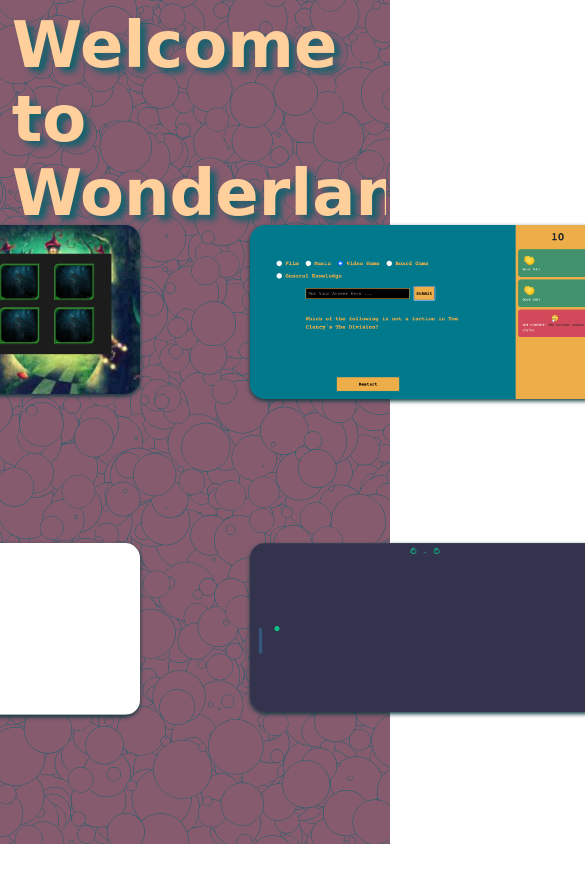
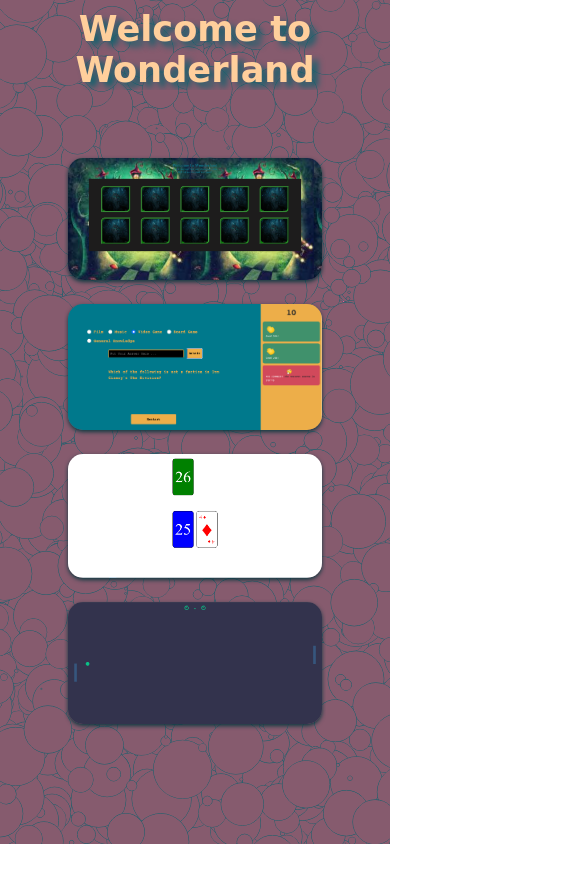
Before and after one commit to Cynthia-CDDC/verou-3-end-with-a-bang-lets-Play, a plain HTML site: page index.html in a window 390 px wide. Shown: the top 882 px of the page, 585 px wide, since content can reach past the window. After the commit the page ends 844 px from the top, so only its background shows below. Drawn offline with Linux system fonts and the light colour scheme; animation ran at ten frames a second; a web font is replaced by a local one.

Commit message:
Add responsiveness landing page

```diff
--- a/Landing-Page/style.css
+++ b/Landing-Page/style.css
@@ -78,3 +78,53 @@ canvas {
     height: 100%;
     position: absolute;
 }
+
+/* Mobile responsiveness */
+@media (max-width: 770px) {
+    div.screenshots {
+        grid-template-columns: 1fr;
+        gap: 3vw;
+        width: auto;
+        height: auto;
+        margin-top: 5vh;
+    }
+
+    h1 {
+        font-size: 3rem;
+        text-align: center;
+        padding: 1vw 2vw 0vw 2vw;
+        margin: 1vw;
+    }
+
+    img {
+        width: 30vw;
+        margin: 1vw;
+    }
+
+    #img-1:hover {
+        transform: none;
+    }
+
+    #img-2:hover {
+        transform: none;
+    }
+
+    #img-3:hover {
+        transform: none;
+    }
+
+    #img-4:hover {
+        transform: none;
+    }
+}
+
+/* Mobile responsiveness */
+@media (max-width: 425px) {
+    h1 {
+        font-size: 2.2rem;
+    }
+
+    img {
+        width: 65vw;
+    }
+}
--- a/Pong-Game/style.css
+++ b/Pong-Game/style.css
@@ -82,7 +82,3 @@ body {
 #player-score {
     text-align: right;
 }
-
-/* Mobile responsiveness */
-@media (max-width: 770px) {
-}
```
